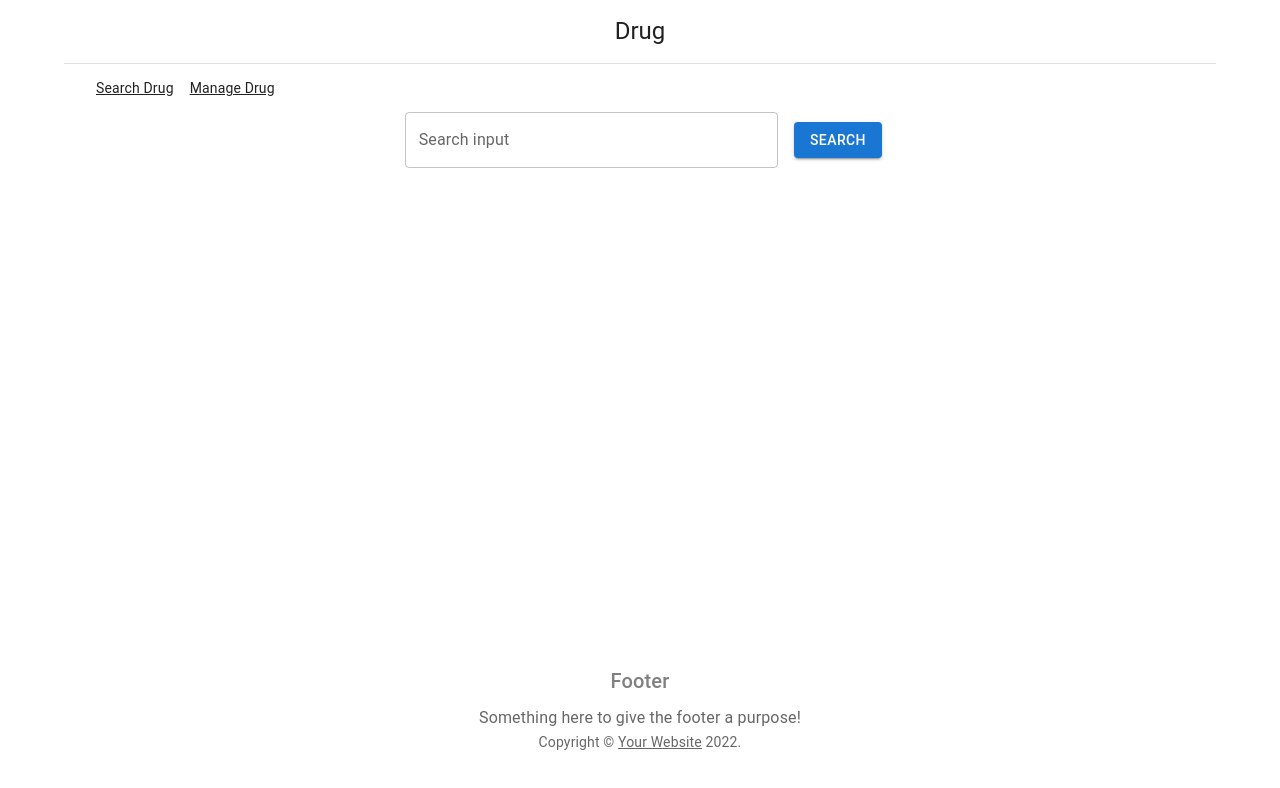
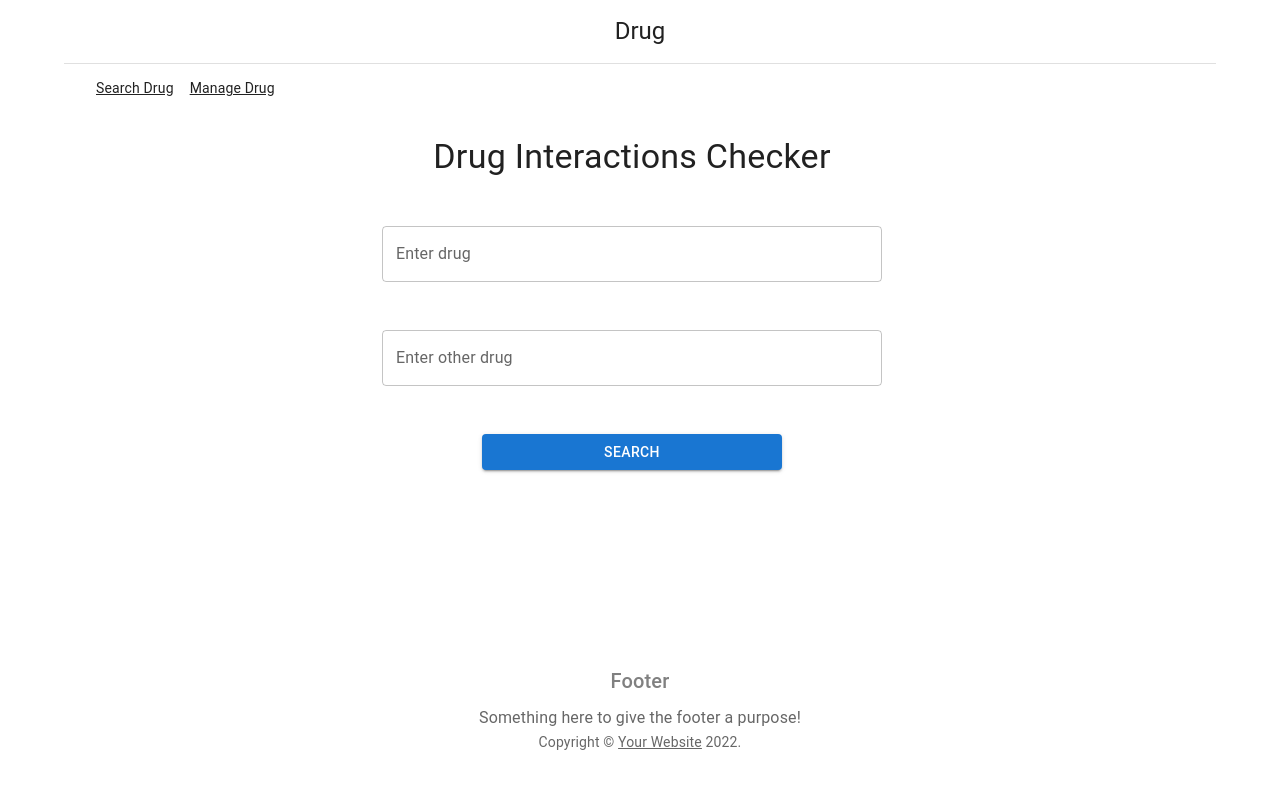
Before and after one commit to cozydevy/drug, a React (Create React App) app: page / in a window 1280 px wide. Shown: the top 788 px of the page. Built offline with nearby package versions, Linux system fonts and the light colour scheme.

Commit message:
send drug

```diff
--- a/package.json
+++ b/package.json
@@ -11,6 +11,7 @@
     "@testing-library/jest-dom": "^5.16.2",
     "@testing-library/react": "^12.1.3",
     "@testing-library/user-event": "^13.5.0",
+    "axios": "^0.26.0",
     "markdown": "^0.5.0",
     "markdown-to-jsx": "^7.1.6",
     "react": "^17.0.2",
--- /dev/null
+++ b/src/Content.js
@@ -0,0 +1,8 @@
+import React from 'react';
+import Routes from './Routes';
+
+export default function Content() {
+  return (
+ <Routes></Routes>
+  )
+}
--- a/src/Drug.js
+++ b/src/Drug.js
@@ -1,87 +1,34 @@
-import * as React from 'react';
+import React from 'react';
+import { createTheme, ThemeProvider } from '@mui/material/styles';
+
+import Content from './Content';
+
 import CssBaseline from '@mui/material/CssBaseline';
-import Grid from '@mui/material/Grid';
 import Container from '@mui/material/Container';
-import GitHubIcon from '@mui/icons-material/GitHub';
-import FacebookIcon from '@mui/icons-material/Facebook';
-import TwitterIcon from '@mui/icons-material/Twitter';
-import { createTheme, ThemeProvider } from '@mui/material/styles';
+
 import Header from './Header';
-// import MainFeaturedPost from './MainFeaturedPost';
-// import FeaturedPost from './FeaturedPost';
-import Main from './Main';
-// import Sidebar from './Sidebar';
+
 import Footer from './Footer';
-// import post1 from './blog-post.1.md';
-// import post2 from './blog-post.2.md';
-// import post3 from './blog-post.3.md';
-import TextField from '@mui/material/TextField';
-import Stack from '@mui/material/Stack';
-import Autocomplete from '@mui/material/Autocomplete';
-import SearchDrug from './SearchDrug';
+
 const sections = [
   { title: 'Search Drug', url: '#' },
   { title: 'Manage Drug', url: '#' },
 
 ];
 
-const mainFeaturedPost = {
-  title: 'Title of a longer featured blog post',
-  description:
-    "Multiple lines of text that form the lede, informing new readers quickly and efficiently about what's most interesting in this post's contents.",
-  image: 'https://source.unsplash.com/random',
-  imageText: 'main image description',
-  linkText: 'Continue reading…',
-};
-
-const featuredPosts = [
-  {
-    title: 'Featured post',
-    date: 'Nov 12',
-    description:
-      'This is a wider card with supporting text below as a natural lead-in to additional content.',
-    image: 'https://source.unsplash.com/random',
-    imageLabel: 'Image Text',
-  },
-  {
-    title: 'Post title',
-    date: 'Nov 11',
-    description:
-      'This is a wider card with supporting text below as a natural lead-in to additional content.',
-    image: 'https://source.unsplash.com/random',
-    imageLabel: 'Image Text',
-  },
-];
-
-// const posts = [post1, post2, post3];
-
-const sidebar = {
-  title: 'About',
-  description:
-    'Etiam porta sem malesuada magna mollis euismod. Cras mattis consectetur purus sit amet fermentum. Aenean lacinia bibendum nulla sed consectetur.',
-  archives: [
-    { title: 'March 2020', url: '#' },
-    { title: 'February 2020', url: '#' },
-
-  ],
-  social: [
-    { name: 'GitHub', icon: GitHubIcon },
-    { name: 'Twitter', icon: TwitterIcon },
-    { name: 'Facebook', icon: FacebookIcon },
-  ],
-};
-
 const theme = createTheme();
 
 export default function Drug() {
+
   return (
+
     <ThemeProvider theme={theme}>
       <CssBaseline />
       <Container maxWidth="lg">
         <Header title="Drug" sections={sections} />
-        <main>
-          <SearchDrug></SearchDrug>
-        </main>
+
+          <Content></Content>
+
       </Container>
       <Footer
         title="Footer"
--- /dev/null
+++ b/src/Result.js
@@ -0,0 +1,13 @@
+import React, { useState } from "react";
+import { useLocation } from "react-router-dom";
+
+export default function Result() {
+  const location = useLocation();
+
+  console.log(location.state.id)
+
+
+  return (
+    <div>resultxxx</div>
+  )
+}
--- a/src/Routes.js
+++ b/src/Routes.js
@@ -1,14 +1,19 @@
 import React from "react";
 import { Link, Switch, Route, BrowserRouter } from "react-router-dom";
 import Drug from "./Drug";
+import Result from "./Result";
+import SearchDrug from "./SearchDrug";
 
 
 export default function Routes() {
     return (
       <Switch>
         <Route exact path="/">
-          <Drug></Drug>
+          <SearchDrug></SearchDrug>
         </Route>
+        {/* <Route exact path="/result/:drugname,:otherdrugname"  component={Result}/>   */}
+
+        <Route path='/result/:id' exact component={Result} />
 
       </Switch>
     );
--- a/src/SearchDrug.js
+++ b/src/SearchDrug.js
@@ -1,4 +1,4 @@
-import * as React from 'react';
+import React ,{ useState }from 'react';
 import TextField from '@mui/material/TextField';
 import Grid from '@mui/material/Grid';
 import Autocomplete from '@mui/material/Autocomplete';
@@ -6,6 +6,10 @@ import Button from '@mui/material/Button';
 import { styled } from '@mui/material/styles';
 import Box from '@mui/material/Box';
 import Paper from '@mui/material/Paper';
+import Stack from '@mui/material/Stack';
+import { Typography } from '@mui/material';
+import axios from "axios";
+import { Link } from 'react-router-dom';
 
 const Item = styled(Paper)(({ theme }) => ({
     backgroundColor: theme.palette.mode === 'dark' ? '#1A2027' : '#fff',
@@ -15,36 +19,82 @@ const Item = styled(Paper)(({ theme }) => ({
     color: theme.palette.text.secondary,
   }));
 export default function SearchDrug() {
+  const [drug, setDrug] = useState();
+  const [otherDrug, setOtherDrug] = useState();
+  const newTo = {
+    pathname: "/result",
+    param1: "Par1"
+  };
+
 
   return (
-    <Box  >
+    <Box py={5} >
 
     <Grid container spacing={2}  container
   direction="row"
   justifyContent="center"
   alignItems="center">
-    <Grid item md={4} xs={12}>
-        <Autocomplete
+    <Stack spacing={2} sx={{ width: 500 }} spacing={6}>
+     <Grid sx={{textAlign:"center"}}> <Typography  variant="h4" component="h1">Drug Interactions Checker
+</Typography></Grid>
+    <Autocomplete
         freeSolo
         id="free-solo-2-demo"
         disableClearable
         options={top100Films.map((option) => option.title)}
         renderInput={(params) => (
           <TextField
+          name="drug"
+
             {...params}
-            label="Search input"
+            label="Enter drug"
             InputProps={{
               ...params.InputProps,
               type: 'search',
             }}
+            onChange={(e) => setDrug(e.target.value)}
+
           />
         )}
       />
+      <Autocomplete
+        freeSolo
+        id="free-solo-2-demo"
+        disableClearable
+        options={top100Films.map((option) => option.title)}
+        renderInput={(params) => (
+          <TextField
 
-        </Grid>
-   <Grid item md={1} xs={4}>
-          <Button variant="contained">Search</Button>
-        </Grid>
+          name="otherdrug"
+
+            {...params}
+            label="Enter other drug"
+            InputProps={{
+              ...params.InputProps,
+              type: 'search',
+            }}
+
+            onChange={(e) => setOtherDrug(e.target.value)}
+
+          />
+        )}
+      /> <Grid sx={{textAlign:"center"}}>
+
+<Button sx={{ width: 300 }}  variant="contained"
+  component={Link}
+
+  to={{
+    pathname: "/result/search",
+    state: { id:"zz",id2:"222" }
+}}
+>Search</Button>
+
+
+
+
+</Grid>
+    </Stack>
+
 
 
     </Grid>
```
Also changed, not shown: src/ListResult.js (added, +7 -0 lines), 1 other file (tests, documents, lock files or other folders).
